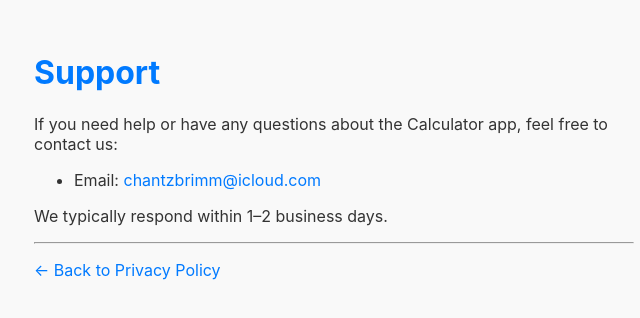
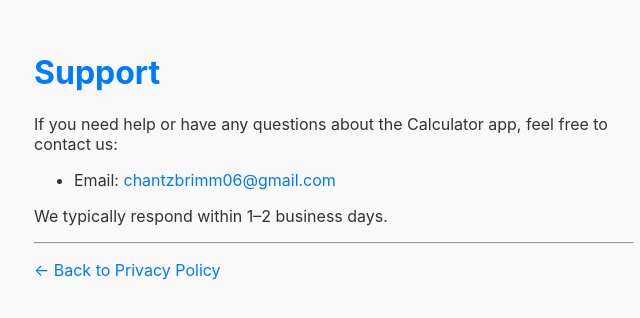
Before and after one commit to ChantzBrimm-Developer/Support, a plain HTML site: page index.html in a window 1280 px wide. Shown: the full height of the page, 306-946 px from the left. Drawn offline with Linux system fonts and the light colour scheme.

Commit message:
Update index.html

```diff
--- a/index.html
+++ b/index.html
@@ -28,7 +28,7 @@
     <h1>Support</h1>
     <p>If you need help or have any questions about the Calculator app, feel free to contact us:</p>
     <ul>
-      <li>Email: <a href="mailto:chantzbrimm@icloud.com">chantzbrimm@icloud.com</a></li>
+      <li>Email: <a href="mailto:chantzbrimm06@gmail.com">chantzbrimm06@gmail.com</a></li>
     </ul>
     <p>We typically respond within 1–2 business days.</p>
     <hr>
```
